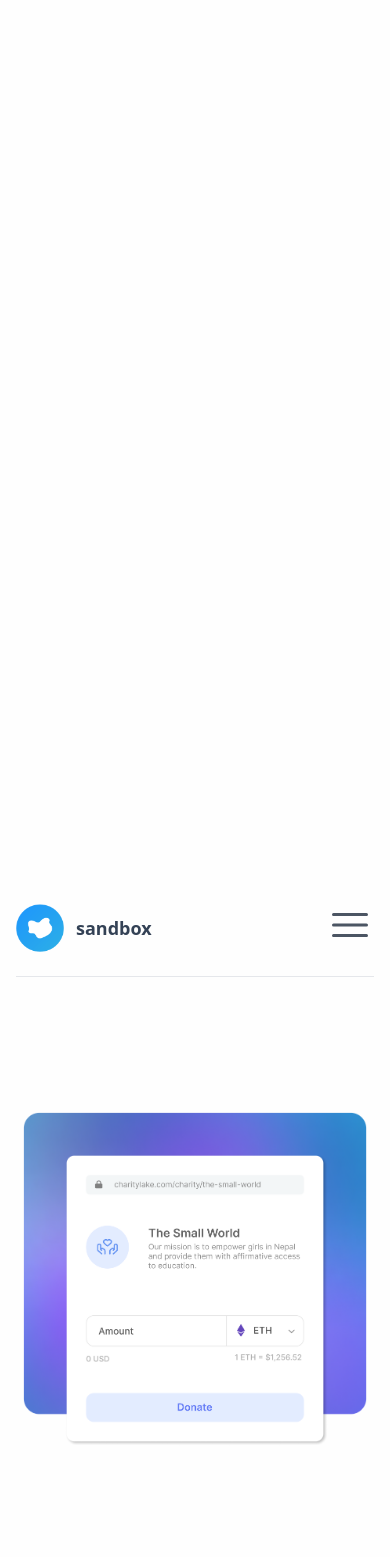
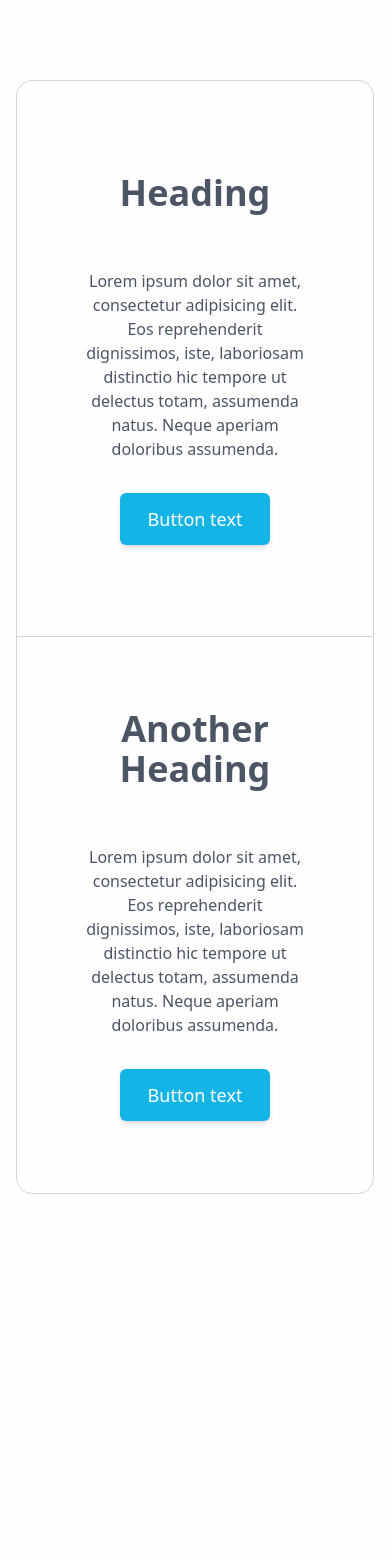
Before and after one commit to CarboxyDev/tailwind-sandbox, a Next.js app: page / in a window 390 px wide. Shown: the top 1557 px of the page. Built offline with nearby package versions, Linux system fonts and the light colour scheme; a web font is replaced by a local one; what tailwindcss-debug-screens would draw is missing.

Commit message:
Add responsive TwoColumnSection (unpolished)

```diff
--- a/src/pages/sandbox.tsx
+++ b/src/pages/sandbox.tsx
@@ -21,12 +21,14 @@ import Filler from "../components/Filler";
 import ContentWithImageSection from "../sections/ContentWithImageSection";
 import FeatureCard from "../components/FeatureCard";
 import CTASection from "../sections/CTASection";
+import TwoColumnSection from "../sections/TwoColumnSection";
 
 const Sandbox: NextPage = () => {
   return (
     <>
       <div id="app-container" className="px-4 sm:px-8 lg:px-20 xl:px-28">
         <Filler height="h-20" />
+        <TwoColumnSection />
 
         <Filler height="h-200" />
         <Navbar />
--- /dev/null
+++ b/src/sections/TwoColumnSection.tsx
@@ -0,0 +1,40 @@
+import Button from "../components/Button";
+
+const TwoColumnSection = () => {
+  return (
+    <>
+      <div className="grid grid-cols-none grid-rows-2 rounded-2xl border border-gray-300 lg:grid-cols-2 lg:grid-rows-none">
+        <div className="flex flex-col items-center justify-center border-b border-gray-300 px-16 py-18 lg:border-r lg:border-b-0">
+          <h2 className="text-center text-4xl font-semibold text-gray-600">
+            Heading
+          </h2>
+          <p className="text-md mt-14 mb-8 max-w-xl text-center text-gray-600">
+            Lorem ipsum dolor sit amet, consectetur adipisicing elit. Eos
+            reprehenderit dignissimos, iste, laboriosam distinctio hic tempore
+            ut delectus totam, assumenda natus. Neque aperiam doloribus
+            assumenda.
+          </p>
+          <Button size="lg" variant="default">
+            Button text
+          </Button>
+        </div>
+        <div className="flex flex-col items-center justify-center px-16 py-18">
+          <h2 className="text-center text-4xl font-semibold text-gray-600">
+            Another Heading
+          </h2>
+          <p className="text-md mt-14 mb-8 max-w-xl text-center text-gray-600">
+            Lorem ipsum dolor sit amet, consectetur adipisicing elit. Eos
+            reprehenderit dignissimos, iste, laboriosam distinctio hic tempore
+            ut delectus totam, assumenda natus. Neque aperiam doloribus
+            assumenda.
+          </p>
+          <Button size="lg" variant="default">
+            Button text
+          </Button>
+        </div>
+      </div>
+    </>
+  );
+};
+
+export default TwoColumnSection;
```
